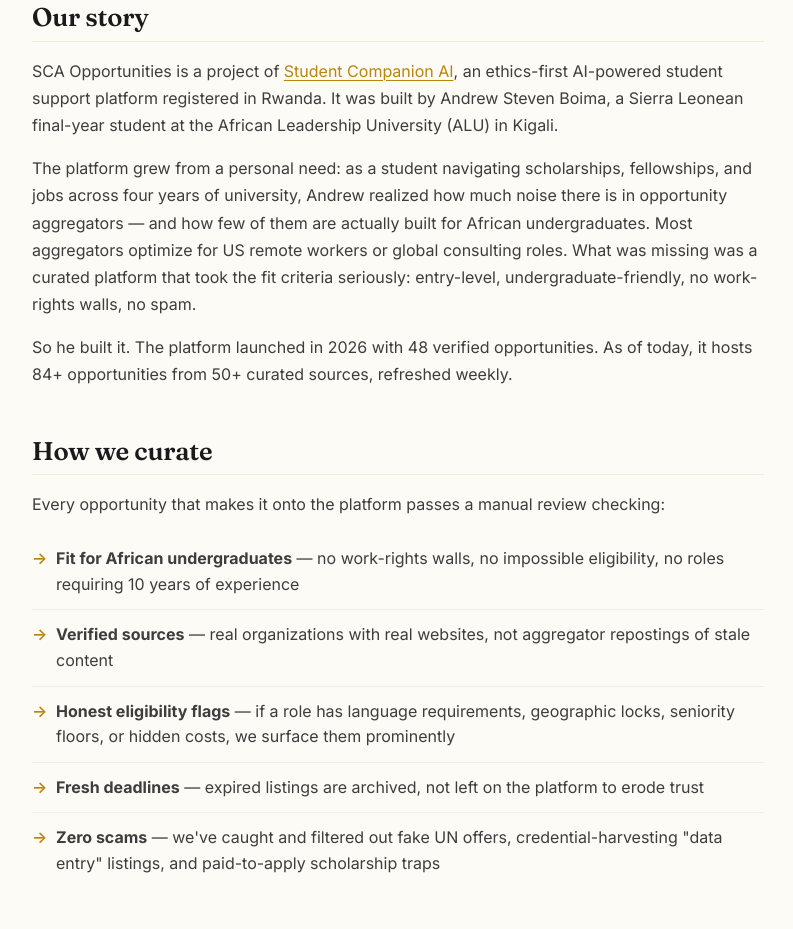
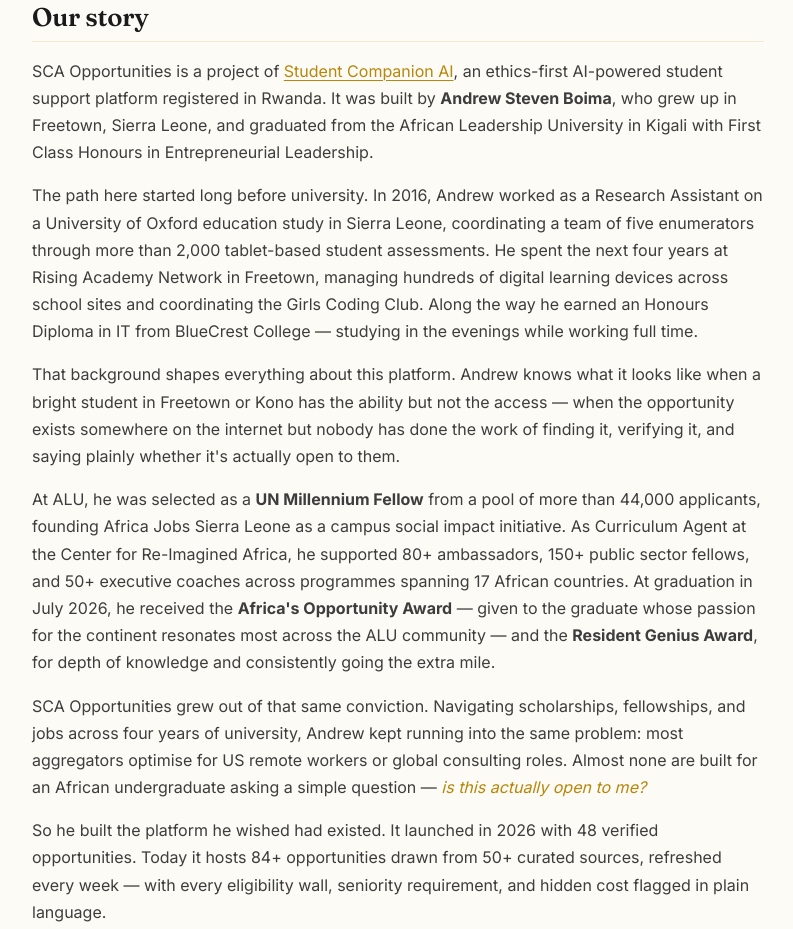
Before and after one commit to andrewstevenboima/sca-opportunities, a plain HTML site: page about.html in a window 1280 px wide. Shown: the part 651-1580 px from the top of the page, without its empty margins (242-1035 px from the left). Drawn offline with Linux system fonts and the light colour scheme.

Commit message:
Update about.html

```diff
--- a/about.html
+++ b/about.html
@@ -140,11 +140,19 @@
         <p>We curate internships, jobs, fellowships, scholarships, and competitions from 50+ trusted sources across Africa and globally. Every listing is manually reviewed. Every eligibility caveat is flagged. Every deadline is verified.</p>
       </div>
 
-      <div class="about-section">
+     <div class="about-section">
         <h2>Our story</h2>
-        <p>SCA Opportunities is a project of <a href="https://studentcompanionai.xyz" target="_blank" rel="noopener">Student Companion AI</a>, an ethics-first AI-powered student support platform registered in Rwanda. It was built by Andrew Steven Boima, a Sierra Leonean final-year student at the African Leadership University (ALU) in Kigali.</p>
-        <p>The platform grew from a personal need: as a student navigating scholarships, fellowships, and jobs across four years of university, Andrew realized how much noise there is in opportunity aggregators — and how few of them are actually built for African undergraduates. Most aggregators optimize for US remote workers or global consulting roles. What was missing was a curated platform that took the fit criteria seriously: entry-level, undergraduate-friendly, no work-rights walls, no spam.</p>
-        <p>So he built it. The platform launched in 2026 with 48 verified opportunities. As of today, it hosts 84+ opportunities from 50+ curated sources, refreshed weekly.</p>
+        <p>SCA Opportunities is a project of <a href="https://studentcompanionai.xyz" target="_blank" rel="noopener">Student Companion AI</a>, an ethics-first AI-powered student support platform registered in Rwanda. It was built by <strong>Andrew Steven Boima</strong>, who grew up in Freetown, Sierra Leone, and graduated from the African Leadership University in Kigali with First Class Honours in Entrepreneurial Leadership.</p>
+
+        <p>The path here started long before university. In 2016, Andrew worked as a Research Assistant on a University of Oxford education study in Sierra Leone, coordinating a team of five enumerators through more than 2,000 tablet-based student assessments. He spent the next four years at Rising Academy Network in Freetown, managing hundreds of digital learning devices across school sites and coordinating the Girls Coding Club. Along the way he earned an Honours Diploma in IT from BlueCrest College — studying in the evenings while working full time.</p>
+
+        <p>That background shapes everything about this platform. Andrew knows what it looks like when a bright student in Freetown or Kono has the ability but not the access — when the opportunity exists somewhere on the internet but nobody has done the work of finding it, verifying it, and saying plainly whether it's actually open to them.</p>
+
+        <p>At ALU, he was selected as a <strong>UN Millennium Fellow</strong> from a pool of more than 44,000 applicants, founding Africa Jobs Sierra Leone as a campus social impact initiative. As Curriculum Agent at the Center for Re-Imagined Africa, he supported 80+ ambassadors, 150+ public sector fellows, and 50+ executive coaches across programmes spanning 17 African countries. At graduation in July 2026, he received the <strong>Africa's Opportunity Award</strong> — given to the graduate whose passion for the continent resonates most across the ALU community — and the <strong>Resident Genius Award</strong>, for depth of knowledge and consistently going the extra mile.</p>
+
+        <p>SCA Opportunities grew out of that same conviction. Navigating scholarships, fellowships, and jobs across four years of university, Andrew kept running into the same problem: most aggregators optimise for US remote workers or global consulting roles. Almost none are built for an African undergraduate asking a simple question — <em>is this actually open to me?</em></p>
+
+        <p>So he built the platform he wished had existed. It launched in 2026 with 48 verified opportunities. Today it hosts 84+ opportunities drawn from 50+ curated sources, refreshed every week — with every eligibility wall, seniority requirement, and hidden cost flagged in plain language.</p>
       </div>
 
       <div class="about-section">
```
